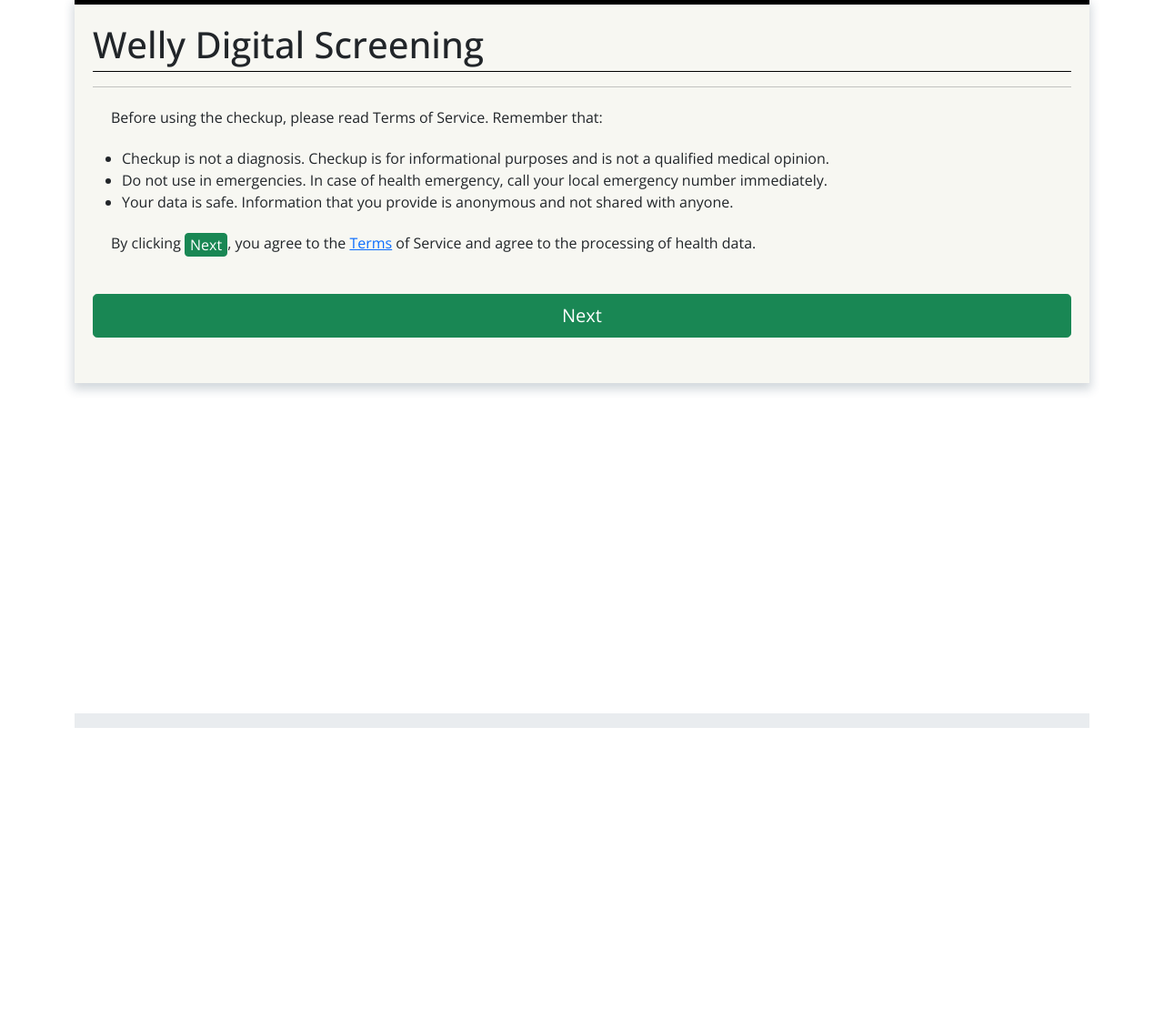
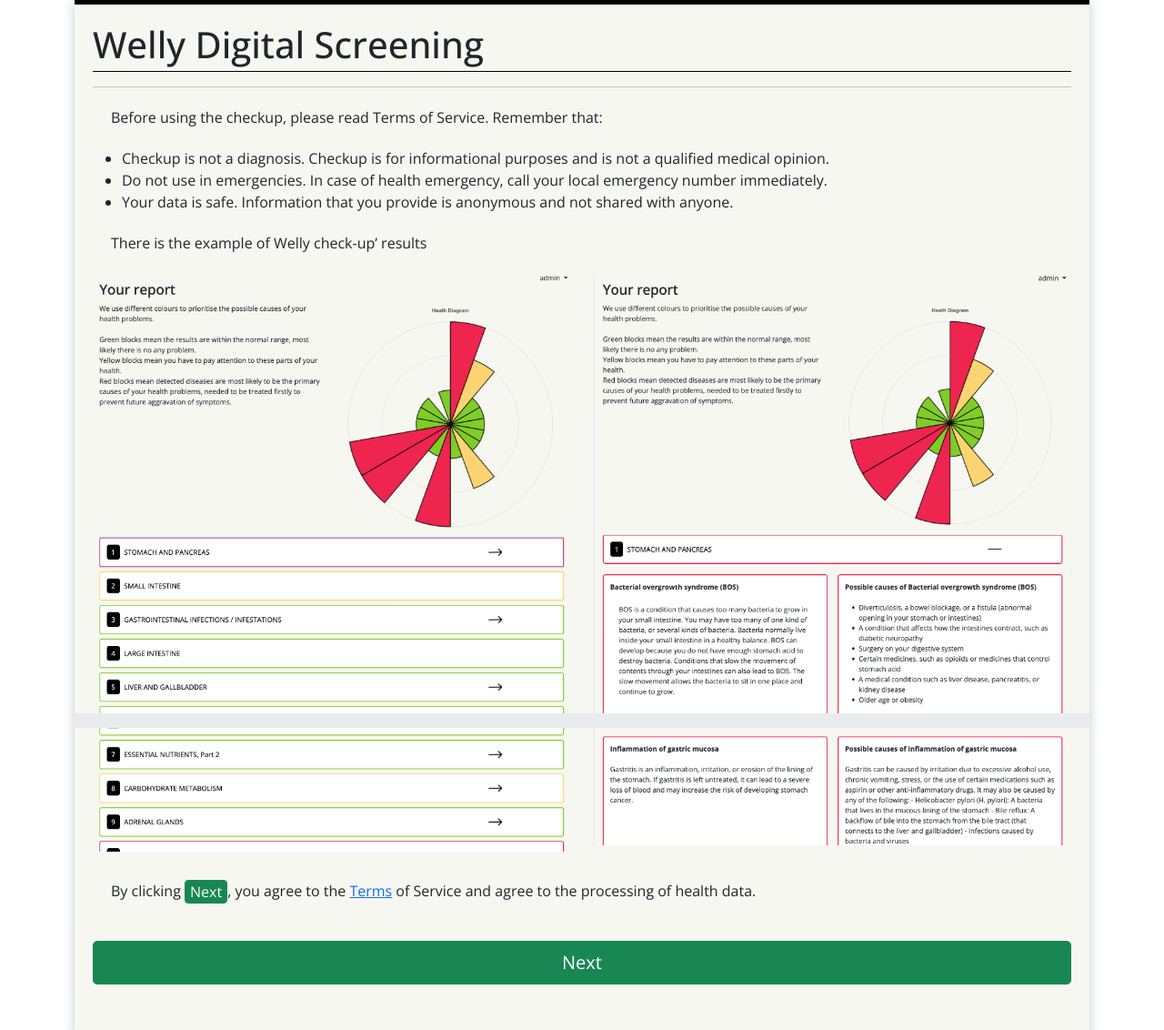
Before and after one commit to Marityr/questionnaire, a Django app: page / in a window 1280 px wide. Shown: the whole page at 91% size. Before the commit the page ends 800 px from the top, so only its background shows below. Run offline with Django 3.2, Linux system fonts and the light colour scheme; some libraries are stand-ins or nearby versions.

Commit message:
push last

```diff
--- a/quizes/templates/nwe/index.html
+++ b/quizes/templates/nwe/index.html
@@ -10,6 +10,11 @@
 {% endblock title %}
 
 {% block content %}
+<style>
+    div img {
+        max-width: 100%;
+    }
+</style>
     <div class="block-main">
         <div id="header-block">
             <h1>Welly Digital Screening</h1>
@@ -22,7 +27,13 @@
                     <li>Do not use in emergencies. In case of health emergency, call your local emergency number immediately.</li>
                     <li>Your data is safe. Information that you provide is anonymous and not shared with anyone.</li>
                 </ul>
-
+                <p style="background: none;">
+                    There is the example of Welly check-up’ results
+                    <div class="row">
+                        <div class="col-lg-6"><img src="{% static 'img/ind1.png'%}" alt=""></div>
+                        <div class="col-lg-6"><img src="{% static 'img/ind2.png'%}" alt=""></div>
+                    </div>
+                </p>
                 <p style="background: none;">
                     By clicking <b class="btn btn-success" style="padding:0px 5px;">Next</b>, you agree to the <a href="{% static 'uploads/TermsofService.pdf'%}" target="blank">Terms</a> of Service and agree to the processing of health data.
                 </p>
--- a/quizes/views.py
+++ b/quizes/views.py
@@ -304,7 +304,8 @@
                 # print(data['result_block'], colors.low)
                 color = 'low'
             else:
-                color = 'this'
+                color = 'low'
+                # color = 'this'
             addanswer.uid = uid
             addanswer.questions = data['name_block']
             addanswer.color = color
```
Also changed, not shown: quizes/static/img/ind1.png (added), quizes/static/img/ind2.png (added).
